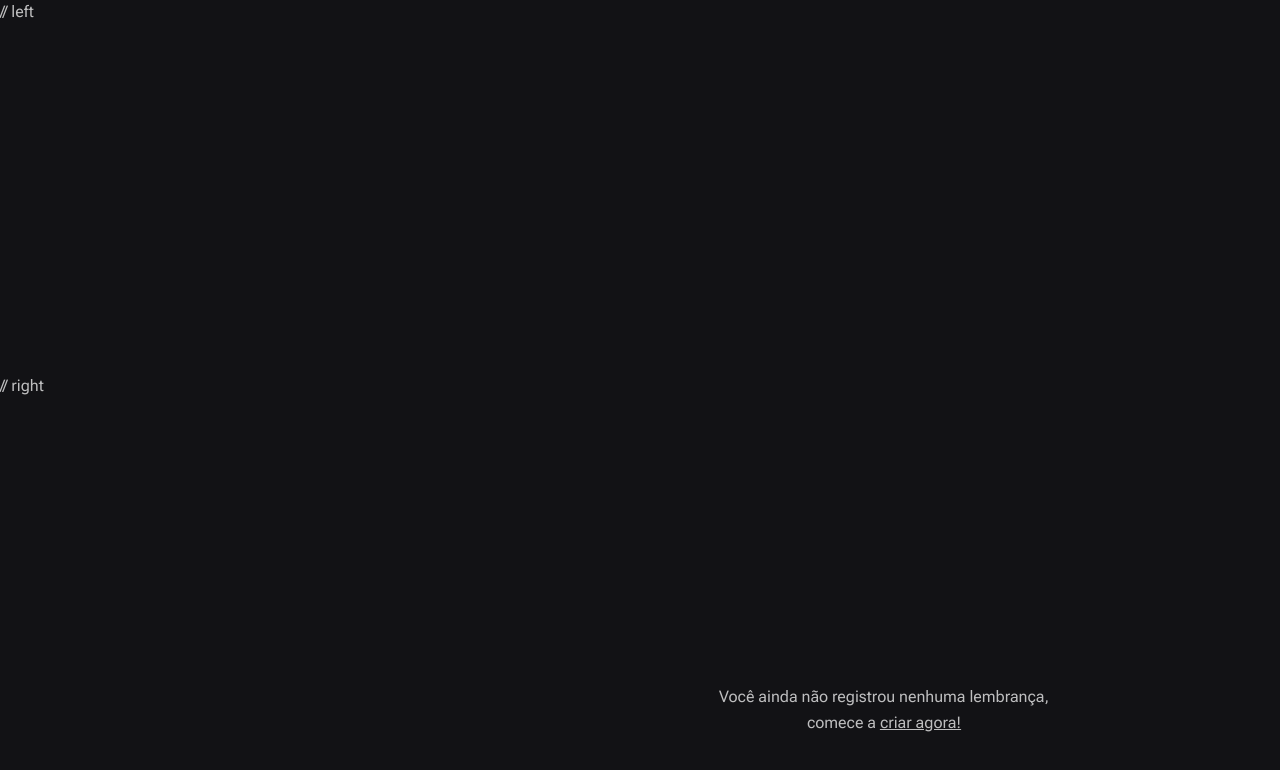
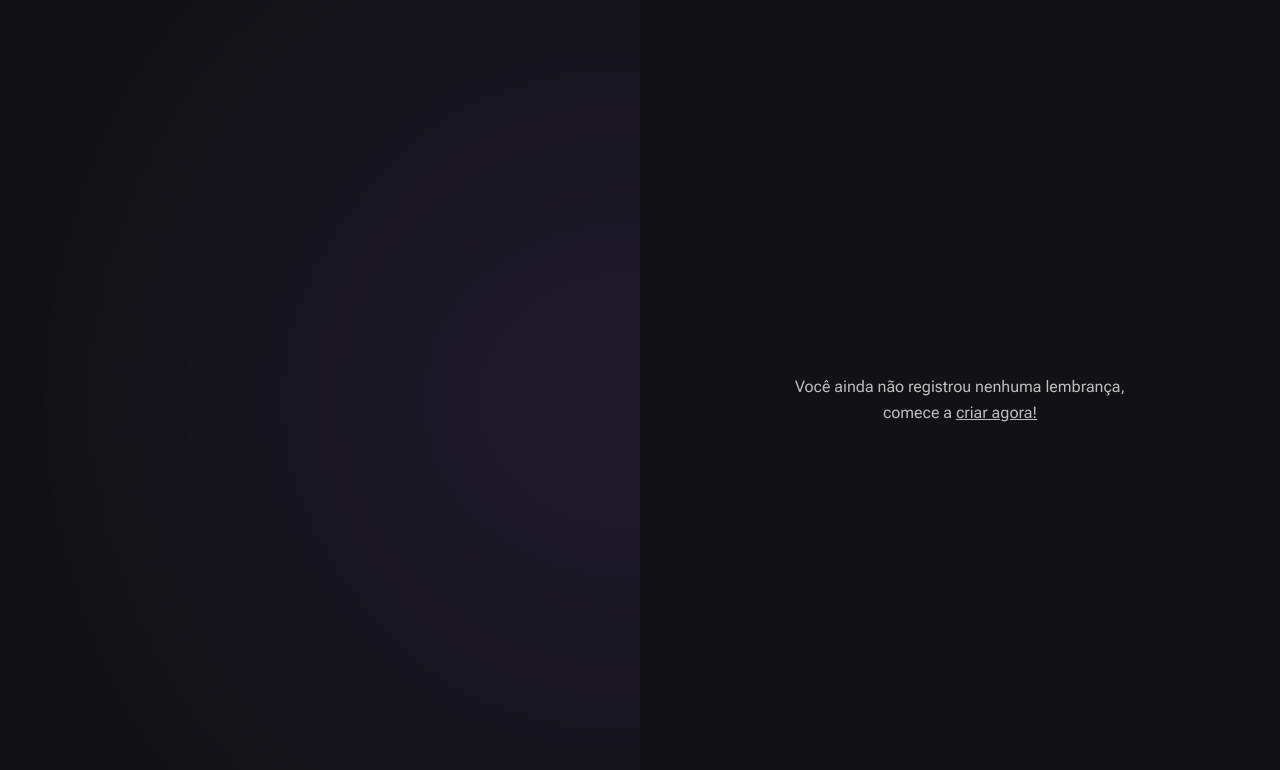
Before and after one commit to ronald-assis/timeline_front, a Next.js app: page / in a window 1280 px wide. Shown: the top 770 px of the page. Built offline with nearby package versions, Linux system fonts and the light colour scheme; a web font is replaced by a local one.

Commit message:
feat: blur blackground

```diff
--- a/src/app/page.tsx
+++ b/src/app/page.tsx
@@ -1,16 +1,16 @@
 export default function Home() {
   return (
-    // eslint-disable-next-line react/jsx-no-comment-textnodes
     <main className="grid min-h-screen grid-cols-2">
-      // left
-      <div className="flex flex-col items-start justify-between px-28 py-16"></div>
-      // right
+      <div className="relative flex flex-col items-start justify-between overflow-hidden px-28 py-16">
+        <div className="blur-full absolute right-0 top-1/2 h-[288px] w-[526px] -translate-y-1/2 translate-x-1/2 rounded-full bg-purple-700 opacity-50" />
+      </div>
       <div className="flex flex-col p-16">
-        <div className="flex flex-1 items-center justify-center"></div>
-        <p className="w-[360px] text-center leading-relaxed">
-          Você ainda não registrou nenhuma lembrança, comece a{' '}
-          <a className="underline hover:text-gray-50">criar agora!</a>
-        </p>
+        <div className="flex flex-1 items-center justify-center">
+          <p className="w-[360px] text-center leading-relaxed">
+            Você ainda não registrou nenhuma lembrança, comece a{' '}
+            <a className="underline hover:text-gray-50">criar agora!</a>
+          </p>
+        </div>
       </div>
     </main>
   )
--- a/tailwind.config.ts
+++ b/tailwind.config.ts
@@ -51,6 +51,10 @@ const config: Config = {
           900: '#025929',
         },
       },
+
+      blur: {
+        full: '194px',
+      },
     },
   },
   plugins: [],
```
